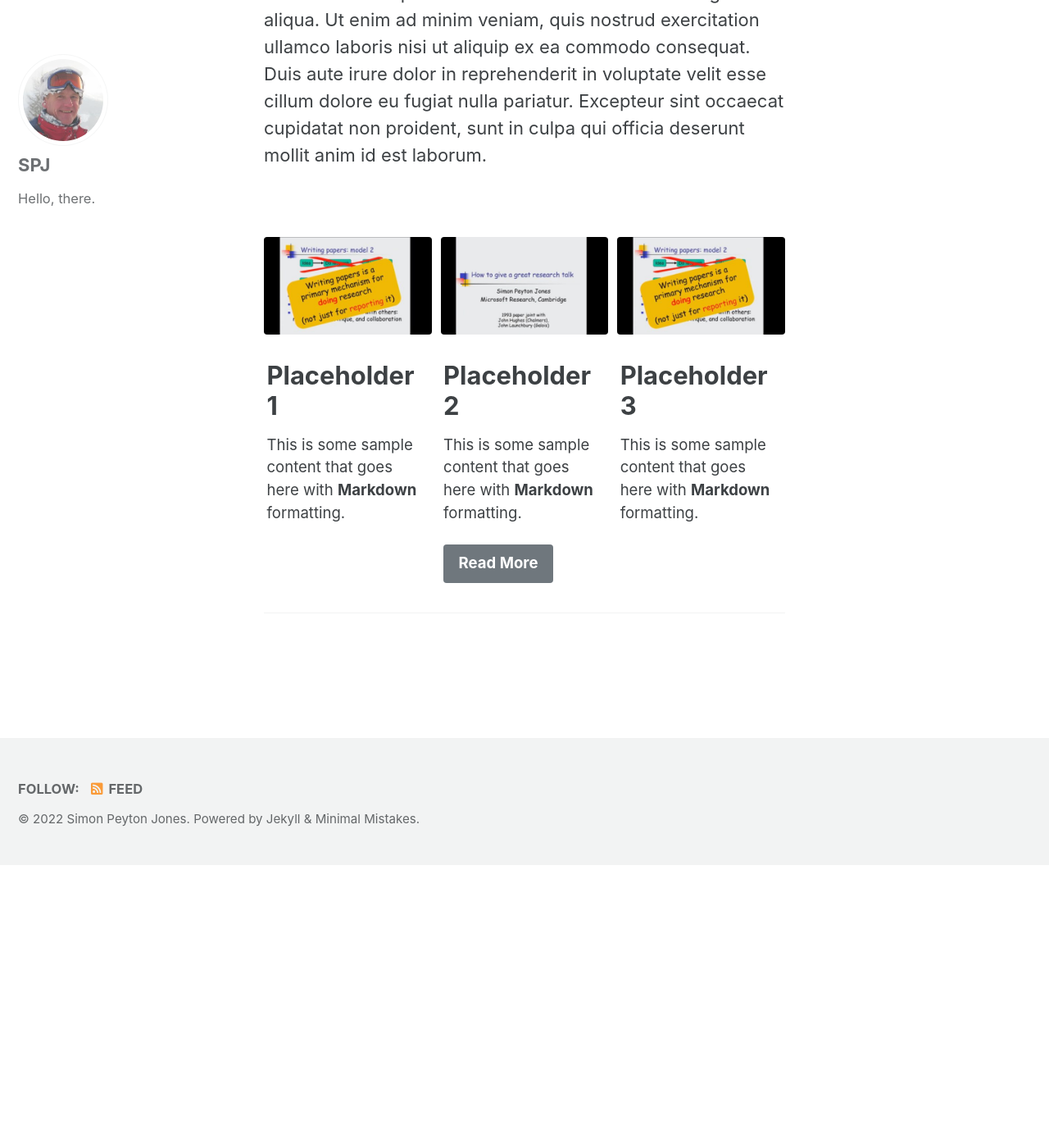
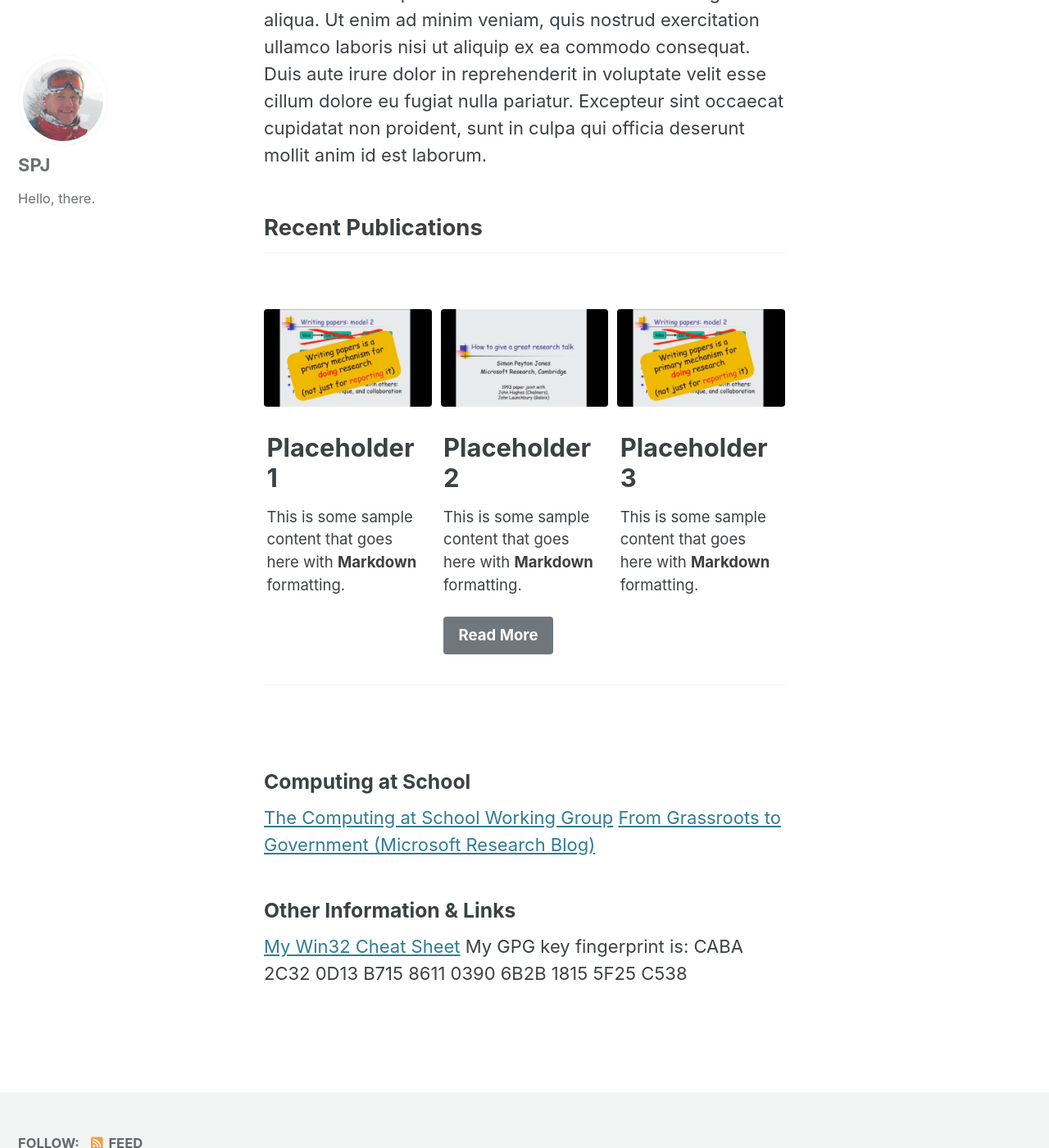
Before and after one commit to simonpj/www.peytonjones.org, a Jekyll site: the page built from index.md, in a window 1280 px wide and 1400 px high, scrolled down 435 px. Shown: the whole window at 82% size. Built offline with Jekyll 4.4.1, drawn with Linux system fonts in a browser that asks for light colours; cached includes are drawn as plain includes; before the commit the page ends 1490 px from its top, so only the background shows below that.

Commit message:
Update index.md

```diff
--- a/index.md
+++ b/index.md
@@ -24,6 +24,8 @@ feature_row:
 
 Lorem ipsum dolor sit amet, consectetur adipiscing elit, sed do eiusmod tempor incididunt ut labore et dolore magna aliqua. Ut enim ad minim veniam, quis nostrud exercitation ullamco laboris nisi ut aliquip ex ea commodo consequat. Duis aute irure dolor in reprehenderit in voluptate velit esse cillum dolore eu fugiat nulla pariatur. Excepteur sint occaecat cupidatat non proident, sunt in culpa qui officia deserunt mollit anim id est laborum.
 
+## Recent Publications
+
 {% for post in site.posts limit: 0 %}
   {% include archive-single.html %}
 {% endfor %}
@@ -31,3 +33,11 @@ Lorem ipsum dolor sit amet, consectetur adipiscing elit, sed do eiusmod tempor i
 {% include feature_row id="intro" type="center" %}
 
 {% include feature_row %}
+
+### Computing at School
+[The Computing at School Working Group](https://www.computingatschool.org.uk/)
+[From Grassroots to Government (Microsoft Research Blog)](https://www.microsoft.com/en-us/research/blog/from-grassroots-to-government/)
+
+### Other Information & Links
+[My Win32 Cheat Sheet](https://www.microsoft.com/en-us/research/publication/win-32-cheat-sheet/)
+My GPG key fingerprint is: CABA 2C32 0D13 B715 8611 0390 6B2B 1815 5F25 C538
```
